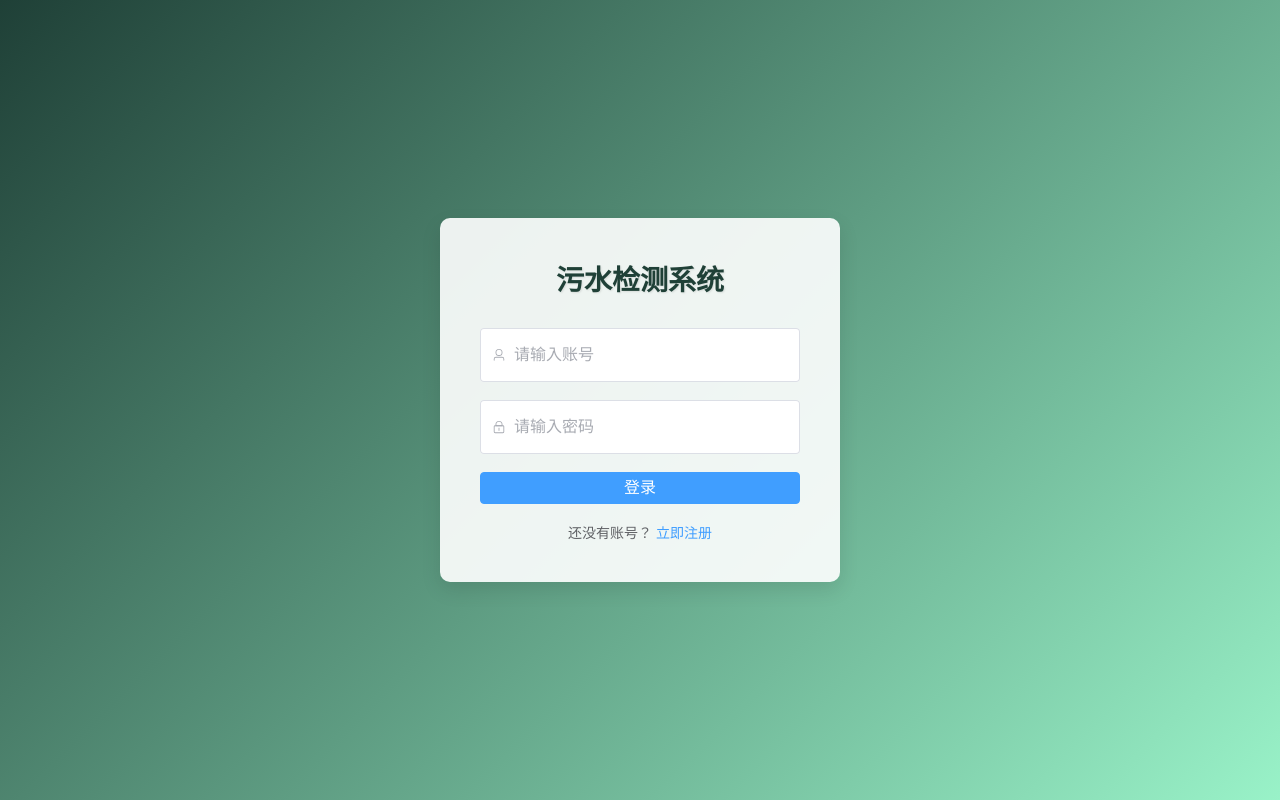
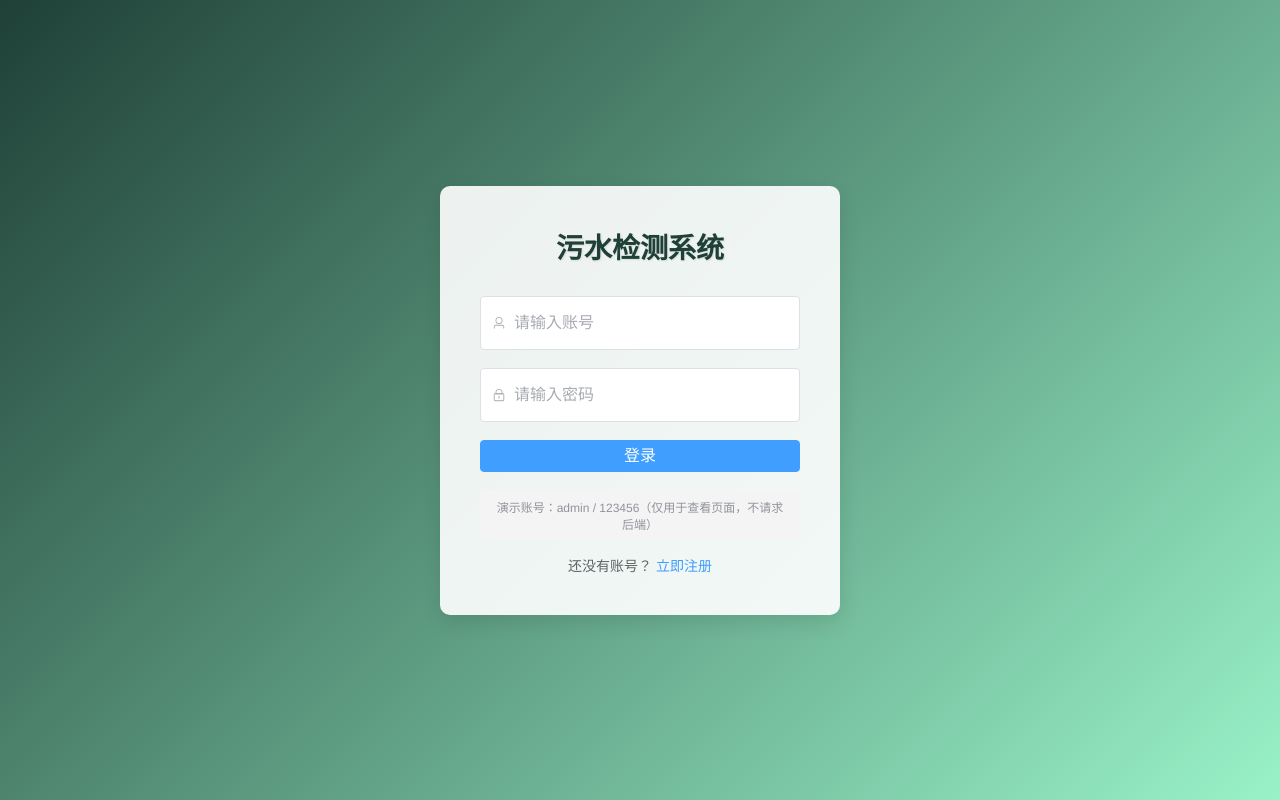
Before and after one commit to HDevtTeam/Vue, a Vue app: page /login in a window 1280 px wide. Built offline with nearby package versions, Linux system fonts and the light colour scheme.

Commit message:
用演示账户查看

```diff
--- a/src/components/layout/layout.vue
+++ b/src/components/layout/layout.vue
@@ -86,49 +86,60 @@ const logout = async () => {
   }
 }
 
+// 演示账号 token，不请求后端校验
+const DEMO_TOKEN = 'demo-admin-token'
+
 // 验证登录状态
 const checkLoginStatus = async () => {
   console.log('开始验证登录状态')
   try {
-    // 首先尝试从localStorage获取并验证用户信息
-    const storedUserInfo = localStorage.getItem('userInfo')
     const token = localStorage.getItem('token')
 
-    console.log('当前token状态:', token ? '存在' : '不存在')
-
     if (!token) {
-      console.log('未找到token，设置为未登录状态')
       isLoggedIn.value = false
       return
     }
 
-    // 验证token有效性
-    console.log('开始验证token有效性')
+    // 演示账号：不请求后端，直接使用 localStorage 中的用户信息
+    if (token === DEMO_TOKEN) {
+      const stored = localStorage.getItem('userInfo')
+      if (stored) {
+        try {
+          const info = JSON.parse(stored)
+          isLoggedIn.value = true
+          userInfo.value = {
+            name: info.name || '演示管理员',
+            role: info.role || 'ADMIN',
+            userName: info.userName || 'admin'
+          }
+        } catch (e) {
+          handleLoginExpired()
+        }
+      } else {
+        handleLoginExpired()
+      }
+      return
+    }
+
+    // 正式账号：请求后端校验 token
     const response = await request({
       url: '/token',
       method: 'post'
     })
 
     if (response && response.code === 200 && response.data) {
-      console.log('token验证成功，更新用户信息')
-
-      // 依据token更新登录状态和用户信息
       isLoggedIn.value = true
       userInfo.value = {
         name: response.data.name || '用户',
         role: response.data.role || '',
         userName: response.data.userName || ''
       }
-
-      // 保存用户信息到本地存储
       try {
         localStorage.setItem('userInfo', JSON.stringify(userInfo.value))
-        console.log('用户信息已保存到localStorage')
       } catch (storageError) {
         console.error('保存用户信息到localStorage失败:', storageError)
       }
     } else {
-      console.log('token验证失败，处理登录过期')
       handleLoginExpired()
     }
   } catch (error) {
--- a/src/router/index.js
+++ b/src/router/index.js
@@ -153,21 +153,31 @@ router.beforeEach((to, from, next) => {
     const token = localStorage.getItem('token')
     console.log('当前token状态:', token ? '已存在' : '不存在')
 
-    // 从token中解析用户信息
+    // 从token中解析用户信息（支持演示账号）
     let userRole = null
+    const DEMO_TOKEN = 'demo-admin-token'
 
     try {
       if (token) {
-        const payload = parseJwtToken(token);
-        userRole = payload.role;
-        console.log('从token解析的用户信息:', payload);
+        if (token === DEMO_TOKEN) {
+          const stored = localStorage.getItem('userInfo')
+          if (stored) {
+            try {
+              const info = JSON.parse(stored)
+              userRole = info.role || 'ADMIN'
+            } catch (e) {}
+          }
+          if (!userRole) userRole = 'ADMIN'
+        } else {
+          const payload = parseJwtToken(token)
+          userRole = payload.role
+        }
+        console.log('当前用户角色:', userRole)
       }
     } catch (error) {
-      console.error('解析token失败:', error);
-      // 出错时使用默认值继续
+      console.error('解析token失败:', error)
     }
 
-    console.log('当前用户角色:', userRole);
     // 未登录，且访问/
     if(!token && to.path === '/') {
       console.log('未登录，跳转到登录页')
--- a/src/views/History.vue
+++ b/src/views/History.vue
@@ -121,7 +121,7 @@
 <script setup>
 import { ref, onMounted, computed } from 'vue'
 import { ElMessage } from 'element-plus'
-import request from '../../utils/request'
+import request from '../utils/request'
 
 // 搜索表单数据
 const searchForm = ref({
--- a/src/views/Login.vue
+++ b/src/views/Login.vue
@@ -35,6 +35,9 @@
             登录
           </el-button>
         </el-form-item>
+        <div class="demo-hint">
+          演示账号：admin / 123456（仅用于查看页面，不请求后端）
+        </div>
         <div class="register-link">
           还没有账号？
           <router-link to="/register">立即注册</router-link>
@@ -71,6 +74,11 @@ const loginRules = {
   ]
 }
 
+// 演示账号（仅用于本地查看页面样式，不请求后端）
+const DEMO_USERNAME = 'admin'
+const DEMO_PASSWORD = '123456'
+const DEMO_TOKEN = 'demo-admin-token'
+
 // 清空表单
 const resetForm = () => {
   if (loginFormRef.value) {
@@ -85,6 +93,16 @@ const handleLogin = async () => {
     await loginFormRef.value.validate()
     loading.value = true
 
+    // 演示账号：不请求后端，直接写入 token 和用户信息并跳转
+    if (loginForm.userName === DEMO_USERNAME && loginForm.password === DEMO_PASSWORD) {
+      localStorage.setItem('token', DEMO_TOKEN)
+      const demoUserInfo = { name: '演示管理员', role: 'ADMIN', userName: DEMO_USERNAME }
+      localStorage.setItem('userInfo', JSON.stringify(demoUserInfo))
+      ElMessage.success('登录成功（演示账号）')
+      router.push('/')
+      return
+    }
+
     const res = await request({
       url: '/login',
       method: 'post',
@@ -95,11 +113,9 @@ const handleLogin = async () => {
     })
 
     // 登录成功
-    const  token = res.data.token
+    const token = res.data.token
     localStorage.setItem('token', token)
-
     ElMessage.success('登录成功')
-
     router.push('/')
   } catch (error) {
     console.error('登录失败:', error)
@@ -157,6 +173,16 @@ onMounted(() => {
   font-size: 16px;
 }
 
+.demo-hint {
+  text-align: center;
+  margin-top: 12px;
+  padding: 8px 12px;
+  font-size: 12px;
+  color: #909399;
+  background: #f4f4f5;
+  border-radius: 6px;
+}
+
 .register-link {
   text-align: center;
   margin-top: 15px;
--- a/vite.config.js
+++ b/vite.config.js
@@ -1,7 +1,13 @@
 import { defineConfig } from 'vite'
 import vue from '@vitejs/plugin-vue'
+import { fileURLToPath, URL } from 'node:url'
 
 // https://vite.dev/config/
 export default defineConfig({
   plugins: [vue()],
+  resolve: {
+    alias: {
+      '@': fileURLToPath(new URL('./src', import.meta.url))
+    }
+  }
 })
```
